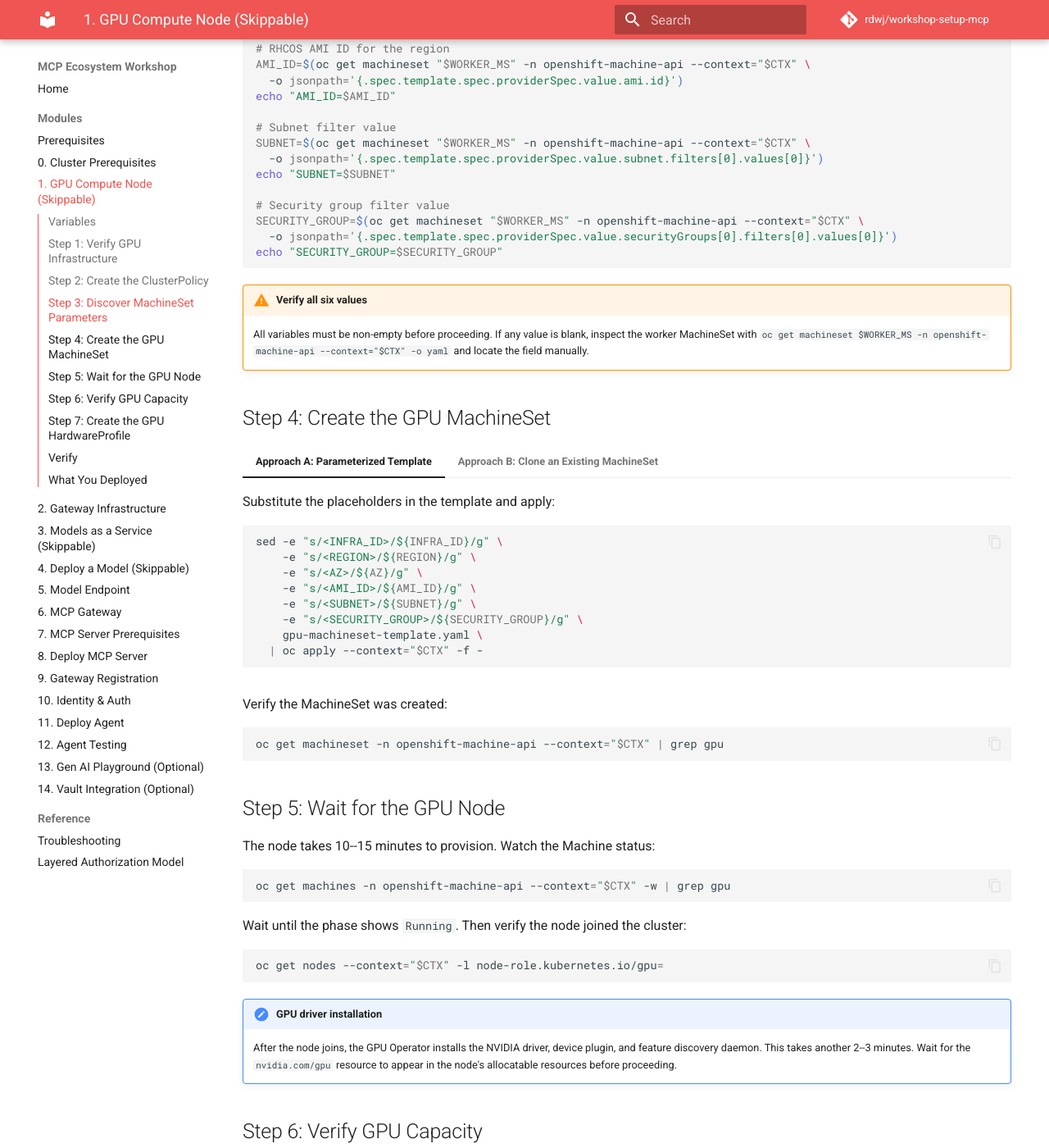
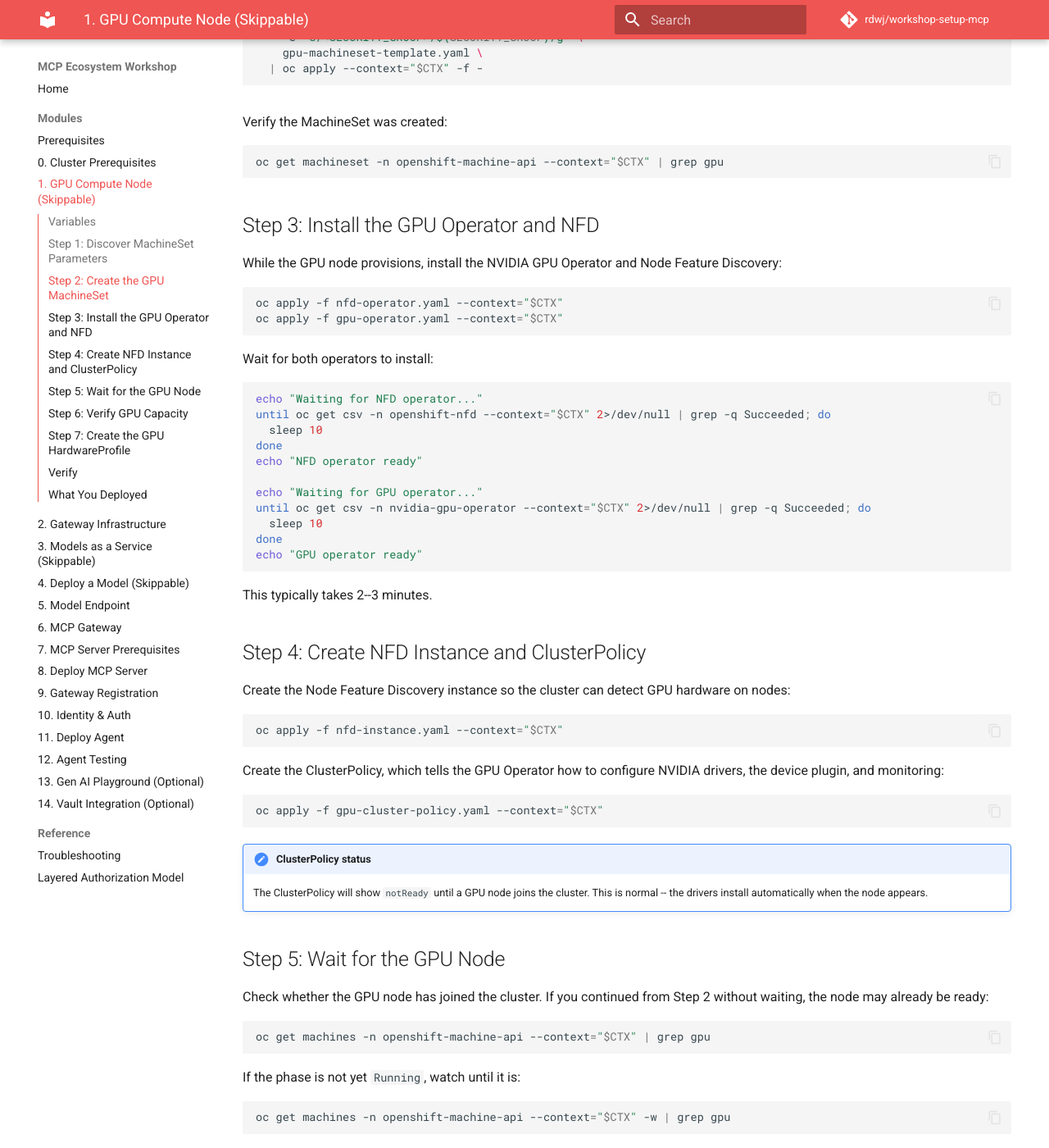
Before and after one commit to rdwj/workshop-setup-mcp, an MkDocs documentation site: the page built from deploy/workshop/01-gpu-node/README.md, in a window 1280 px wide and 1400 px high, scrolled down 2034 px. Shown: the whole window at 82% size. Built offline with MkDocs 1.6.1 and Material for MkDocs 9.7.7, drawn with Linux system fonts in a browser that asks for light colours; comment, search, counter and statistics services are not loaded; some of the changed text lies outside the part shown.

Commit message:
workshop: Move GPU Operator and NFD from base into Module 1 (#13)
RHOAI has no dependency on the GPU Operator or NFD, so they don't
belong in the base deployment. Moving them into Module 1 means students
who skip GPU never install these operators, and students who do GPU get
the optimal provisioning sequence: MachineSet first (AWS starts
provisioning immediately), then GPU Operator + NFD install while the
node provisions.

Module 1 is now fully self-contained for GPU setup: operator
subscriptions, NFD instance, ClusterPolicy, MachineSet, and
HardwareProfile all in one module.

Assisted-by: Claude Code (Opus 4.6)

````diff
--- a/deploy/workshop/01-gpu-node/README.md
+++ b/deploy/workshop/01-gpu-node/README.md
@@ -1,6 +1,9 @@
 # Module 1: Add a GPU Compute Node
 
-This module provisions a dedicated GPU worker node on AWS and configures OpenShift AI to schedule GPU workloads. You will create a MachineSet for NVIDIA GPU instances, verify the node joins the cluster, and create a HardwareProfile for RHOAI workbenches.
+Provision a GPU worker node on AWS and install the NVIDIA GPU Operator
+for on-cluster model serving. The module creates the MachineSet first
+so AWS starts provisioning immediately, then installs the GPU Operator
+and NFD while the node provisions.
 
 **Time:** 15--20 minutes (plus 10--15 minutes for node provisioning)
 
@@ -24,45 +27,7 @@ This module provisions a dedicated GPU worker node on AWS and configures OpenShi
 export CTX="<your-kube-context>"
 ```
 
-## Step 1: Verify GPU Infrastructure
-
-Check that the GPU Operator and NFD are running (installed in Module 0):
-
-```bash
-oc get csv -n nvidia-gpu-operator --context="$CTX" | grep gpu-operator
-oc get csv -n openshift-nfd --context="$CTX" | grep nfd
-```
-
-Both should show `Succeeded`.
-
-!!! note "If the GPU Operator is not installed"
-    Module 0 installs the GPU Operator and NFD as part of the base
-    deployment. If you skipped Module 0 or the operators are not
-    running, return to Module 0 and apply `deploy/base/`.
-
-## Step 2: Create the ClusterPolicy
-
-The ClusterPolicy tells the GPU Operator how to configure NVIDIA drivers,
-the device plugin, and monitoring on GPU nodes. Create it if it doesn't
-already exist:
-
-```bash
-oc get clusterpolicy gpu-cluster-policy --context="$CTX" 2>/dev/null \
-  && echo "ClusterPolicy already exists" \
-  || oc apply -f gpu-cluster-policy.yaml --context="$CTX"
-```
-
-Wait for the ClusterPolicy to reach the `ready` state:
-
-```bash
-oc get clusterpolicy gpu-cluster-policy --context="$CTX" \
-  -o jsonpath='{.status.state}'
-```
-
-Expected: `ready`. If it shows `notReady`, that is normal -- the policy
-will finish initializing after a GPU node joins the cluster.
-
-## Step 3: Discover MachineSet Parameters
+## Step 1: Discover MachineSet Parameters
 
 You need six values from your cluster to create the GPU MachineSet. Extract
 them from an existing worker MachineSet:
@@ -114,7 +79,11 @@ echo "SECURITY_GROUP=$SECURITY_GROUP"
     `oc get machineset $WORKER_MS -n openshift-machine-api --context="$CTX" -o yaml`
     and locate the field manually.
 
-## Step 4: Create the GPU MachineSet
+## Step 2: Create the GPU MachineSet
+
+Create the MachineSet first so AWS starts provisioning the instance
+immediately. The GPU Operator installs in the next step while the node
+provisions.
 
 === "Approach A: Parameterized Template"
 
@@ -157,15 +126,71 @@ Verify the MachineSet was created:
 oc get machineset -n openshift-machine-api --context="$CTX" | grep gpu
 ```
 
+## Step 3: Install the GPU Operator and NFD
+
+While the GPU node provisions, install the NVIDIA GPU Operator and
+Node Feature Discovery:
+
+```bash
+oc apply -f nfd-operator.yaml --context="$CTX"
+oc apply -f gpu-operator.yaml --context="$CTX"
+```
+
+Wait for both operators to install:
+
+```bash
+echo "Waiting for NFD operator..."
+until oc get csv -n openshift-nfd --context="$CTX" 2>/dev/null | grep -q Succeeded; do
+  sleep 10
+done
+echo "NFD operator ready"
+
+echo "Waiting for GPU operator..."
+until oc get csv -n nvidia-gpu-operator --context="$CTX" 2>/dev/null | grep -q Succeeded; do
+  sleep 10
+done
+echo "GPU operator ready"
+```
+
+This typically takes 2--3 minutes.
+
+## Step 4: Create NFD Instance and ClusterPolicy
+
+Create the Node Feature Discovery instance so the cluster can detect
+GPU hardware on nodes:
+
+```bash
+oc apply -f nfd-instance.yaml --context="$CTX"
+```
+
+Create the ClusterPolicy, which tells the GPU Operator how to configure
+NVIDIA drivers, the device plugin, and monitoring:
+
+```bash
+oc apply -f gpu-cluster-policy.yaml --context="$CTX"
+```
+
+!!! note "ClusterPolicy status"
+    The ClusterPolicy will show `notReady` until a GPU node joins the
+    cluster. This is normal -- the drivers install automatically when
+    the node appears.
+
 ## Step 5: Wait for the GPU Node
 
-The node takes 10--15 minutes to provision. Watch the Machine status:
+Check whether the GPU node has joined the cluster. If you continued
+from Step 2 without waiting, the node may already be ready:
+
+```bash
+oc get machines -n openshift-machine-api --context="$CTX" | grep gpu
+```
+
+If the phase is not yet `Running`, watch until it is:
 
 ```bash
 oc get machines -n openshift-machine-api --context="$CTX" -w | grep gpu
 ```
 
-Wait until the phase shows `Running`. Then verify the node joined the cluster:
+Then verify the node joined:
 
 ```bash
 oc get nodes --context="$CTX" -l node-role.kubernetes.io/gpu=
@@ -206,6 +231,19 @@ oc get hardwareprofile nvidia-gpu -n redhat-ods-applications --context="$CTX"
 Run all checks:
 
 ```bash
+# GPU Operator installed
+oc get csv -n nvidia-gpu-operator --context="$CTX" | grep gpu-operator
+# Expected: Succeeded
+
+# NFD installed
+oc get csv -n openshift-nfd --context="$CTX" | grep nfd
+# Expected: Succeeded
+
+# ClusterPolicy ready
+oc get clusterpolicy gpu-cluster-policy --context="$CTX" \
+  -o jsonpath='{.status.state}'
+# Expected: ready
+
 # GPU node is ready
 oc get nodes --context="$CTX" -l node-role.kubernetes.io/gpu= \
   -o jsonpath='{.items[0].status.conditions[?(@.type=="Ready")].status}'
@@ -226,6 +264,9 @@ oc get hardwareprofile nvidia-gpu -n redhat-ods-applications --context="$CTX" \
 
 | Resource | Namespace | Purpose |
 |----------|-----------|---------|
+| NFD Operator | `openshift-nfd` | Node Feature Discovery for GPU detection |
+| GPU Operator | `nvidia-gpu-operator` | NVIDIA GPU support (drivers, device plugin) |
+| NodeFeatureDiscovery | `openshift-nfd` | NFD instance for hardware feature labels |
 | ClusterPolicy `gpu-cluster-policy` | (cluster-wide) | Configures NVIDIA drivers, device plugin, and monitoring on GPU nodes |
 | MachineSet `<infra-id>-gpu-<az>` | `openshift-machine-api` | Provisions a `g6e.4xlarge` GPU instance on AWS |
 | GPU Node | (cluster) | Worker node with NVIDIA GPU and `nvidia.com/gpu:NoSchedule` taint |
@@ -236,6 +277,6 @@ oc get hardwareprofile nvidia-gpu -n redhat-ods-applications --context="$CTX" \
 **Next**: [Module 2 -- Gateway Infrastructure](../02-gateway-infrastructure/README.md)
 
 !!! note "Continue while the GPU node provisions"
-    The MachineSet takes 10--15 minutes to provision. Continue with
-    Module 2 while you wait -- you will verify the GPU node in
-    Module 3.
+    If the GPU node is still provisioning or drivers are still
+    installing, continue with Module 2. You will verify the GPU node
+    in Module 3 before deploying a model.
````
Also changed, not shown: other parts of deploy/workshop/01-gpu-node/README.md (+1 -1 lines), CLAUDE.md (+1 -1 lines), deploy/workshop/00-cluster-prerequisites/README.md (+6 -3 lines), 7 other files.
